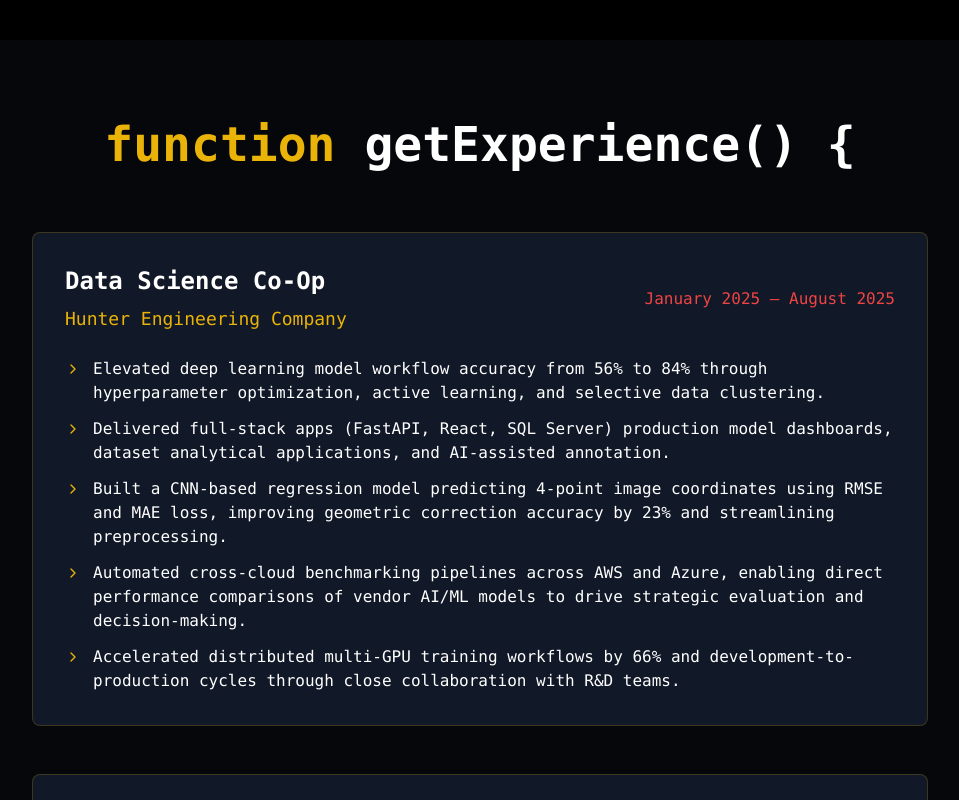
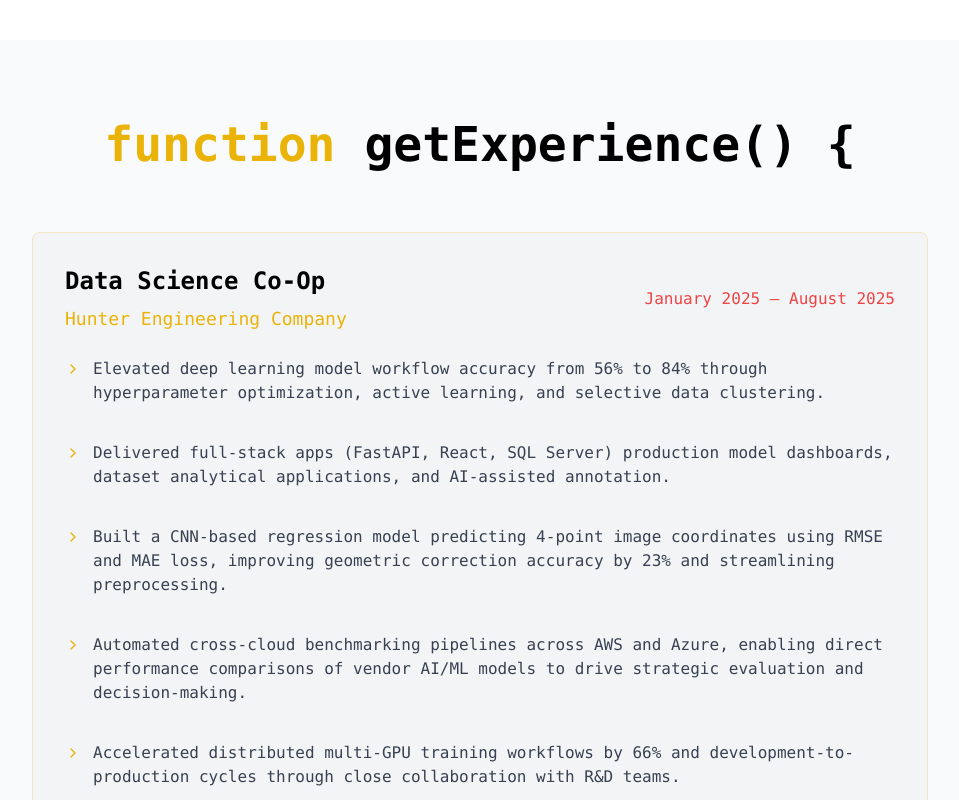
Before and after one commit to nikunjpradhan31/Website, a React (Vite) app: page / in a window 1280 px wide. Shown: the part 760-1560 px from the top of the page, without its empty margins (160-1119 px from the left). Built offline with nearby package versions, Linux system fonts and the light colour scheme.

Commit message:
color fixes

```diff
--- a/src/App.jsx
+++ b/src/App.jsx
@@ -1,6 +1,6 @@
 import React, { useState, useEffect } from 'react';
 import { Github, Linkedin, Mail, ExternalLink, Code, Terminal, Menu, X, ArrowUp, ChevronRight, Download, Sun, Moon} from 'lucide-react';
-import nikunjPfp from './assets/nikunj_pfp.jpg';
+import nikunjPfp from './assets/nikunj_pfp.jpeg';
 import dataScience from './assets/Nikunj_Pradhan_Data_Resume_12_4_2025.pdf';
 import SWE from './assets/Nikunj_Pradhan_SWE_Resume_12_4_2025.pdf';
 
@@ -9,7 +9,7 @@ const App = () => {
   const [showScrollTop, setShowScrollTop] = useState(false);
   const [isMobileMenuOpen, setIsMobileMenuOpen] = useState(false);
   const [currentCommand, setCurrentCommand] = useState('');
-  const [isDarkMode, setIsDarkMode] = useState(true);
+  const [isDarkMode, setIsDarkMode] = useState(false);
 
   const theme = {
     bg: isDarkMode ? 'bg-black' : 'bg-white',
@@ -430,7 +430,7 @@ const experiences = [
                   {exp.achievements.map((achievement, achIndex) => (
                     <div key={achIndex} className="flex items-start space-x-3">
                       <ChevronRight className="w-4 h-4 text-yellow-500 mt-1 flex-shrink-0" />
-                      <span className={`text-gray-300 text-sm sm:text-base ${isDarkMode ? 'text-white' : 'text-black'} `}>{achievement}</span>
+                      <span className="mb-4 sm:mb-6 text-sm sm:text-base">{achievement}</span>
                     </div>
                   ))}
                 </div>
```
Also changed, not shown: src/assets/nikunj_pfp.jpeg (added).
